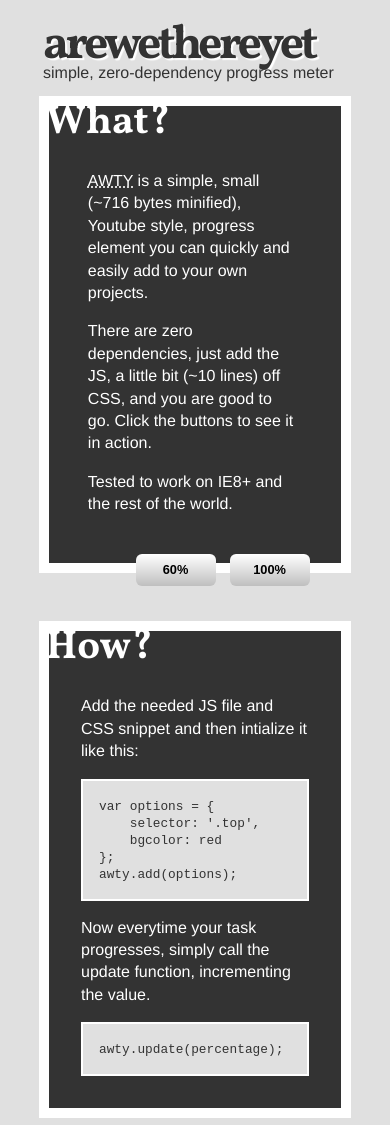
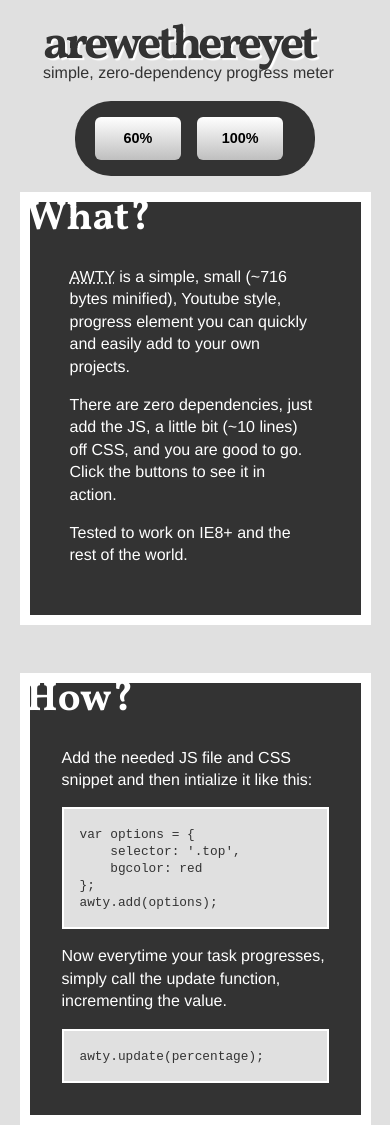
Before and after one commit to schalkneethling/arewethereyet, a website: page index.html in a window 390 px wide. Drawn offline with Linux system fonts and the light colour scheme.

Commit message:
awty demo webpage ready to go live

```diff
--- a/css/awty-ie.css
+++ b/css/awty-ie.css
@@ -1,47 +1,15 @@
-main {
-    margin: 0 auto;
-    width: 1024px;
-    min-width: 1024px;
-}
 header {
-    padding-top: 3%;
+    padding-top: 1%;
 }
 h1 {
-    font-size: 6em;
     line-height: 80%;
-}
-h2 {
-    font-size: 4em;
-}
-button {
-    background-color: rgb(191, 191, 191);
-    margin: 1em 2%;
-    width: 5em;
-    height: 2em;
-    font-size: .8em;
-}
-button:active {
-    background-color: white;
-}
-pre {
-    padding: 0 1em;
-}
-code {
-    font-size: .8em;
-}
-.demo,
-.how {
-    margin: 0 auto 3em;
-    padding: 3em 2em 2em;
 }
 .demo h2,
 .how h2 {
     position: absolute;
-    top: -22px;
+    top: 0;
     left: -5px;
 }
 .buttons-container {
-    bottom: -1.9em;
     left: 25%;
-    min-width: 40em;
 }
--- a/css/awty.css
+++ b/css/awty.css
@@ -9,6 +9,10 @@ body {
     padding: 0;
     font: 16px/1.4 Helvetica;
 }
+main {
+    margin: 0 auto;
+    min-width: 30em;
+}
 header {
     margin: 0 auto;
     padding-top: 2%;
@@ -19,32 +23,34 @@ h2 {
     margin: 0;
 }
 h1 {
-    font: 6rem/.7 'Vollkorn', Helvetica;
+    font: 6em/.7 'Vollkorn', Helvetica;
     font-weight: bold;
     text-shadow: 2px 2px 1px white;
     letter-spacing: -4px;
 }
 h2 {
-    font: 4rem/.7 'Vollkorn', Helvetica;
+    font: 4em/.7 'Vollkorn', Helvetica;
     font-weight: bold;
 }
 header p {
     margin: 0;
 }
 button {
+    background-color: #bfbfbf;
     background: -moz-linear-gradient(to top, rgba(191, 191, 191, 1), rgba(255, 255, 255, 1));
     background: linear-gradient(to top, rgba(191, 191, 191, 1), rgba(255, 255, 255, 1));
     color: black;
-    margin: 1rem 2%;
+    margin: 0 0 0 5%;
     border: 0;
     border-radius: 6px;
-    width: 5rem;
-    height: 2rem;
-    font-size: .8rem;
+    width: 6em;
+    height: 3em;
+    font-size: 0.9em;
     font-weight: bold;
     cursor: pointer;
 }
 button:active {
+    background-color: white;
     background: -moz-linear-gradient(to bottom, rgba(191, 191, 191, 1), rgba(255, 255, 255, 1));
     background: linear-gradient(to bottom, rgba(191, 191, 191, 1), rgba(255, 255, 255, 1));
 }
@@ -52,23 +58,23 @@ pre {
     background-color: #e0e0e0;
     color: #333;
     margin: 0;
-    padding: 0 1rem;
+    padding: 0 1em;
     border: 2px solid white;
     line-height: 100%
 }
 code {
-    font-size: .8rem;
+    font-size: .8em;
 }
 .top {
-    height: 150px;
+    height: 15em;
 }
 .demo,
 .how {
     position: relative;
     background-color: #333;
     color: white;
-    margin: 0 auto 3rem;
-    padding: 3rem 2rem 2rem;
+    margin: 0 auto 3em;
+    padding: 3em 2em 2em;
     border: 10px solid #fff;
     width: 80%;
     height: auto;
@@ -86,11 +92,11 @@ code {
     padding: 0 5% 0 3%;
 }
 .buttons-container {
-    position: absolute;
-    bottom: -2.4rem;
-    left: 28%;
-    min-width: 40rem;
-    z-index:99999;
+    background-color: #333;
+    margin: 1em auto;
+    padding: 1em 0;
+    border-radius: 36px;
+    width: 40em;
 }
 .github-ribbon {
     position: absolute;
@@ -111,13 +117,20 @@ code {
                 height .2s ease;
 }
 
-@media screen and (max-width: 60em) {
+@media screen and (max-width: 62em) {
+    main {
+        min-width: 15em;
+    }
     header {
         padding-top: 4%;
         width: 32em;
     }
+    .buttons-container {
+        padding: 1em 0 1em .5em;
+        width: 22em;
+    }
     h1 {
-        font-size: 4.5rem;
+        font-size: 4.5em;
     }
     .optional {
         display: none;
@@ -125,25 +138,30 @@ code {
 }
 
 @media screen and (max-width: 44em) {
-    .top {
-        height: 6rem;
+    main {
+        min-width: 10em;
     }
     header {
-        padding-top: 1.8rem;
+        padding-top: 1.8em;
         width: 19em;
     }
     h1 {
-        font-size: 3rem;
+        font-size: 3em;
     }
     h2 {
-        font-size: 2.5rem;
+        font-size: 2.5em;
+    }
+    .top {
+        height: 12em;
     }
     .buttons-container {
-        min-width: 15rem;
+        width: 15em;
     }
-    .small {
-        display: none;
+    .demo,
+    .how {
+        width: 90%;
     }
+    .small,
     .github-ribbon {
         display: none;
     }
--- a/index.html
+++ b/index.html
@@ -2,11 +2,19 @@
 <html lang="en">
 <head>
     <meta charset="UTF-8">
+
     <title>Simple, Zero-Dependency Progress Meter - Are We There Yet</title>
-    <link rel="stylesheet" type="text/css" href="css/awty.css" media="screen" />
-    <link rel='stylesheet' type='text/css' href='http://fonts.googleapis.com/css?family=Vollkorn:700' />
-    <!--[if lt IE 9]>
-        <link rel="stylesheet" type="text/css" href="css/awty-ie.css" media="screen" />
+
+    <meta name="description" content="">
+    <meta name="HandheldFriendly" content="True">
+    <meta name="MobileOptimized" content="320">
+    <meta name="viewport" content="width=device-width, initial-scale=1, minimal-ui">
+    <meta http-equiv="cleartype" content="on">
+
+    <link rel="stylesheet" type="text/css" href="css/awty.css" media="screen">
+    <link rel='stylesheet' type='text/css' href='http://fonts.googleapis.com/css?family=Vollkorn:700'>
+    <!--[if lt IE 10]>
+        <link rel="stylesheet" type="text/css" href="css/awty-ie.css" media="screen">
     <![endif]-->
 
     <script src="js/lib/html5shiv.js"></script>
@@ -18,6 +26,13 @@
                 <h1>arewethereyet</h1>
                 <p>simple, zero-dependency progress meter</p>
             </header>
+            <div class="buttons-container">
+                <button class="small" data-progress="20">20%</button>
+                <button class="optional small" data-progress="40">40%</button>
+                <button data-progress="60">60%</button>
+                <button class="optional small" data-progress="80">80%</button>
+                <button data-progress="100">100%</button>
+            </div>
         </section>
         <section class="demo">
             <h2>What?</h2>
@@ -26,13 +41,6 @@
             <p>There are zero dependencies, just add the JS, a little bit (~10 lines) off CSS, and you are good to go.
                 Click the buttons to see it in action.</p>
             <p>Tested to work on IE8+ and the rest of the world.</p>
-            <div class="buttons-container">
-                <button class="small" data-progress="20">20%</button>
-                <button class="optional small" data-progress="40">40%</button>
-                <button data-progress="60">60%</button>
-                <button class="optional small" data-progress="80">80%</button>
-                <button data-progress="100">100%</button>
-            </div>
         </section>
         <section class="how">
             <h2>How?</h2>
@@ -56,7 +64,7 @@ awty.update(percentage);
     </main>
 
     <a href="https://github.com/ossreleasefeed/arewethereyet">
-        <img class="github-ribbon" src="https://camo.githubusercontent.com/567c3a48d796e2fc06ea80409cc9dd82bf714434/68747470733a2f2f73332e616d617a6f6e6177732e636f6d2f6769746875622f726962626f6e732f666f726b6d655f6c6566745f6461726b626c75655f3132313632312e706e67" alt="Fork me on GitHub" data-canonical-src="https://s3.amazonaws.com/github/ribbons/forkme_left_darkblue_121621.png">
+        <img class="github-ribbon" src="https://camo.githubusercontent.com/121cd7cbdc3e4855075ea8b558508b91ac463ac2/68747470733a2f2f73332e616d617a6f6e6177732e636f6d2f6769746875622f726962626f6e732f666f726b6d655f6c6566745f677265656e5f3030373230302e706e67" alt="Fork me on GitHub" data-canonical-src="https://s3.amazonaws.com/github/ribbons/forkme_left_green_007200.png">
     </a>
 
     <script src="js/awty.js"></script>
```
